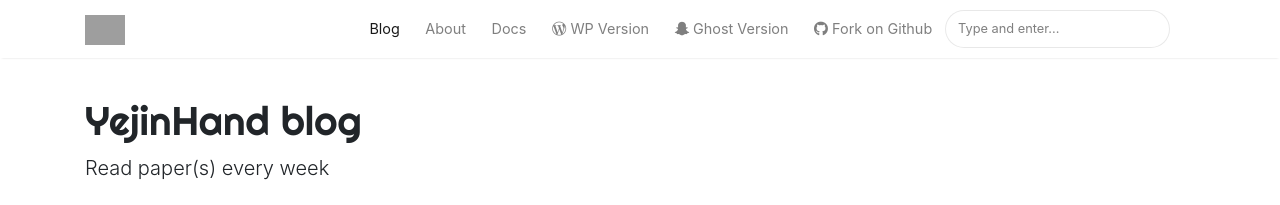
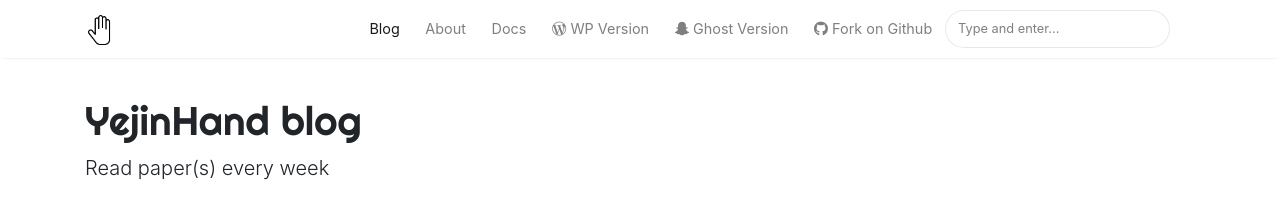
Before and after one commit to ozzaney/ozzaney_, a Jekyll site: the page built from index.html, in a window 1280 px wide. Shown: the top 205 px of the page. Built offline with Jekyll 4.4.1, drawn with Linux system fonts in a browser that asks for light colours; nearby versions of some CDN libraries; the list of posts is cut into pages by our own code.

Commit message:
Update _config.yml

```diff
--- a/_config.yml
+++ b/_config.yml
@@ -2,8 +2,8 @@
 name: "YejinHand blog"
 title: "YejinHand blog"
 description: "Read paper(s) every week"
-logo: 'assets/images/hand2.png'
-favicon: 'assets/images/hand2.png'
+logo: 'assets/images/hand2.jpg'
+favicon: 'assets/images/hand2.jpg'
 baseurl: "https://ozzaney.github.io"
 google_analytics: 'UA-46278016-1'
 disqus: 'demowebsite'
```
